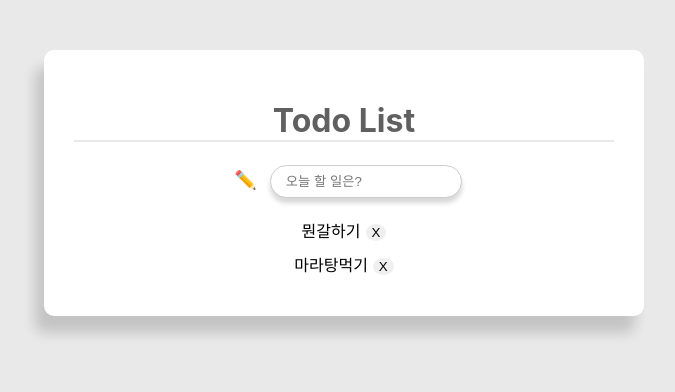
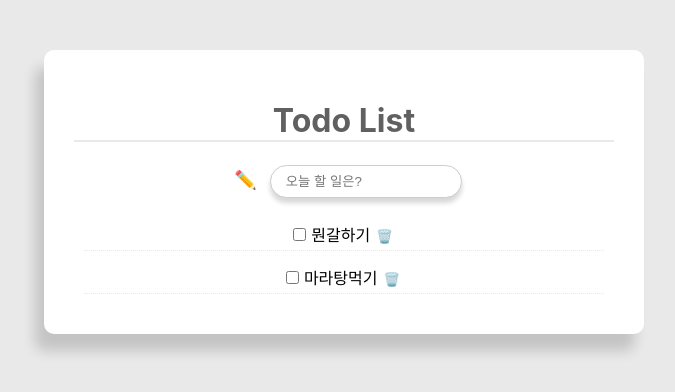
Before and after one commit to S2ej1n/MyTodoList, a React (Create React App) app: page / in a window 1280 px wide. Shown: the top 392 px of the page, without its empty margins (296-971 px from the left). Built offline with nearby package versions, Linux system fonts and the light colour scheme.

Commit message:
쓰레기통

```diff
--- a/src/App.js
+++ b/src/App.js
@@ -20,7 +20,6 @@ function App() {
 
       let newData = {
         id: Date.now(),
-        // content: valueref.current,
         content: value,
         finish: false
       }
@@ -34,6 +33,10 @@ function App() {
     if (e.key === 'Enter') {
       clickSubmit();
     }
+  }
+
+  const deletehandler = () => {
+
   }
 
   return (
@@ -51,7 +54,7 @@ function App() {
         <input className={styled.todoInput}
           type="text"
           placeholder='오늘 할 일은?'
-          ref={valueref} // 여기다가는 ref 연결해야됨. ref.crrunt말고
+          ref={valueref} // 여기다가는 ref 연결해야됨. ref.crrent말고
           //기존 - value={value}로 사용했지만, 이거 다 지우고 ref사용하면된다. 여기에 정보가 다 넘어감.
           onKeyUp={enterKey}
         />
@@ -60,8 +63,10 @@ function App() {
         <section className={styled.listContainer}>
           {todoData.map((data) => (
             <div className={styled.todolist} key={data.id}>
+              <input className={styled.finishBox} type='checkbox'/>
               {data.content}
-              <button className={styled.deleteBnt}>X</button>
+              <button className={styled.deleteBnt}
+                onClick={deletehandler}>🗑️</button>
             </div>
           ))}
         </section>
--- a/src/App.module.css
+++ b/src/App.module.css
@@ -36,21 +36,42 @@
     margin-right: 5px;
     background-color: transparent;
     border: none;
-    border-radius: 50%;
+    border-radius: 100%;
     font-size: 18px;
     cursor: pointer;
 }
+
+.todoSubmit:hover{
+    box-shadow: 0px 5px 5px rgb(0 0 0 / 16%);
+    animation: fly 0.6s infinite alternate;
+}
+
+@keyframes fly{
+    0%{transform:translate(0,3px);}
+    100%{transform:translate(0,-3px);}
+}
+
 
 .listContainer{
     margin-top: 20px;
 }
 
+.finishBox{
+    margin-right: 5px;
+}
+
 .todolist{
     margin: 10px;
+    padding: 4px;
+    border-bottom: 1px dotted var(--main-bg-color);
 }
 
 .deleteBnt{
     border: none;
     border-radius: 50%;
-    margin-left: 5px;
+    background-color: transparent;
+    cursor: pointer;
 }
+.deleteBnt:hover{
+    animation: fly 0.6s infinite alternate;
+}
```
